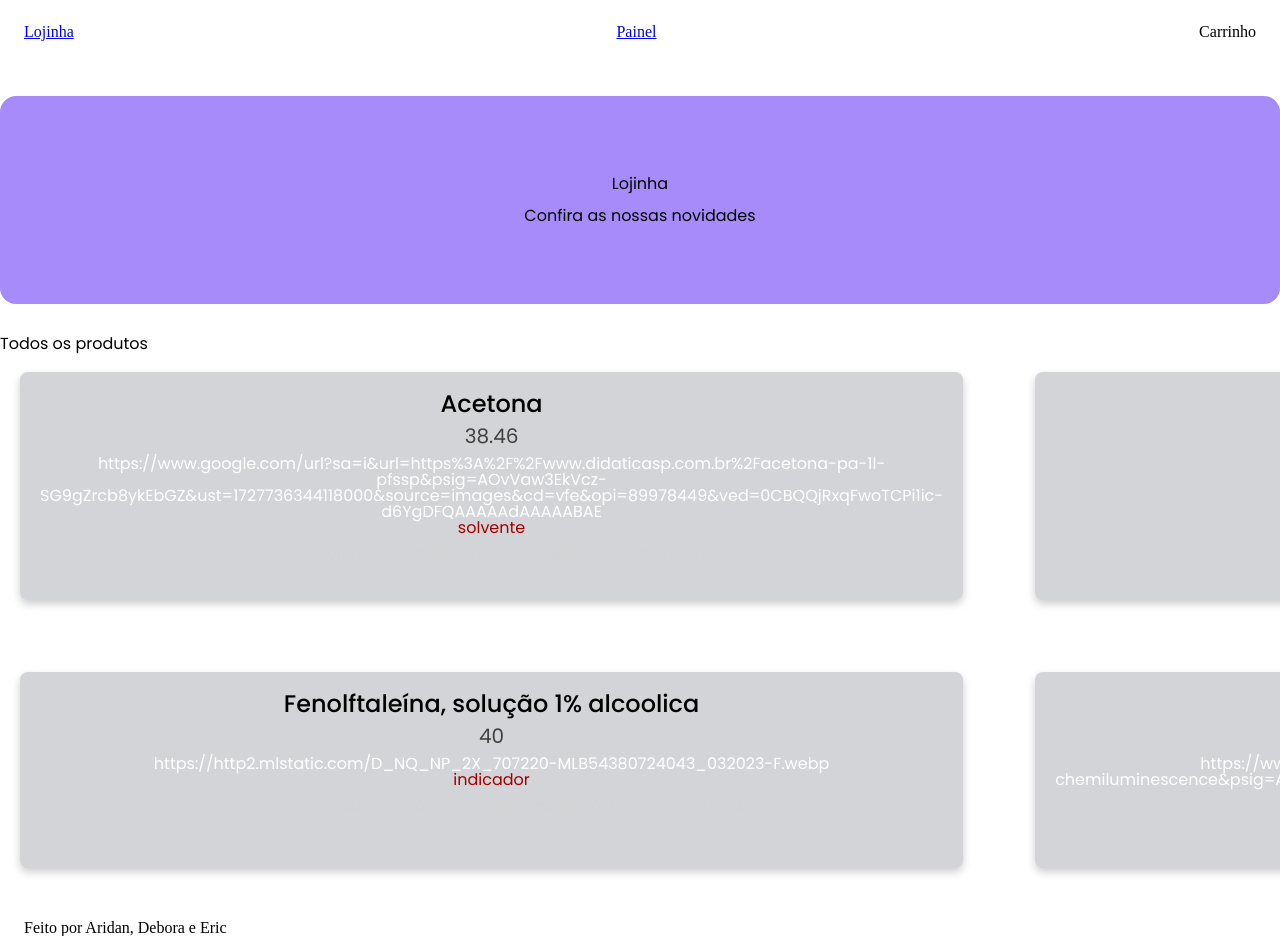
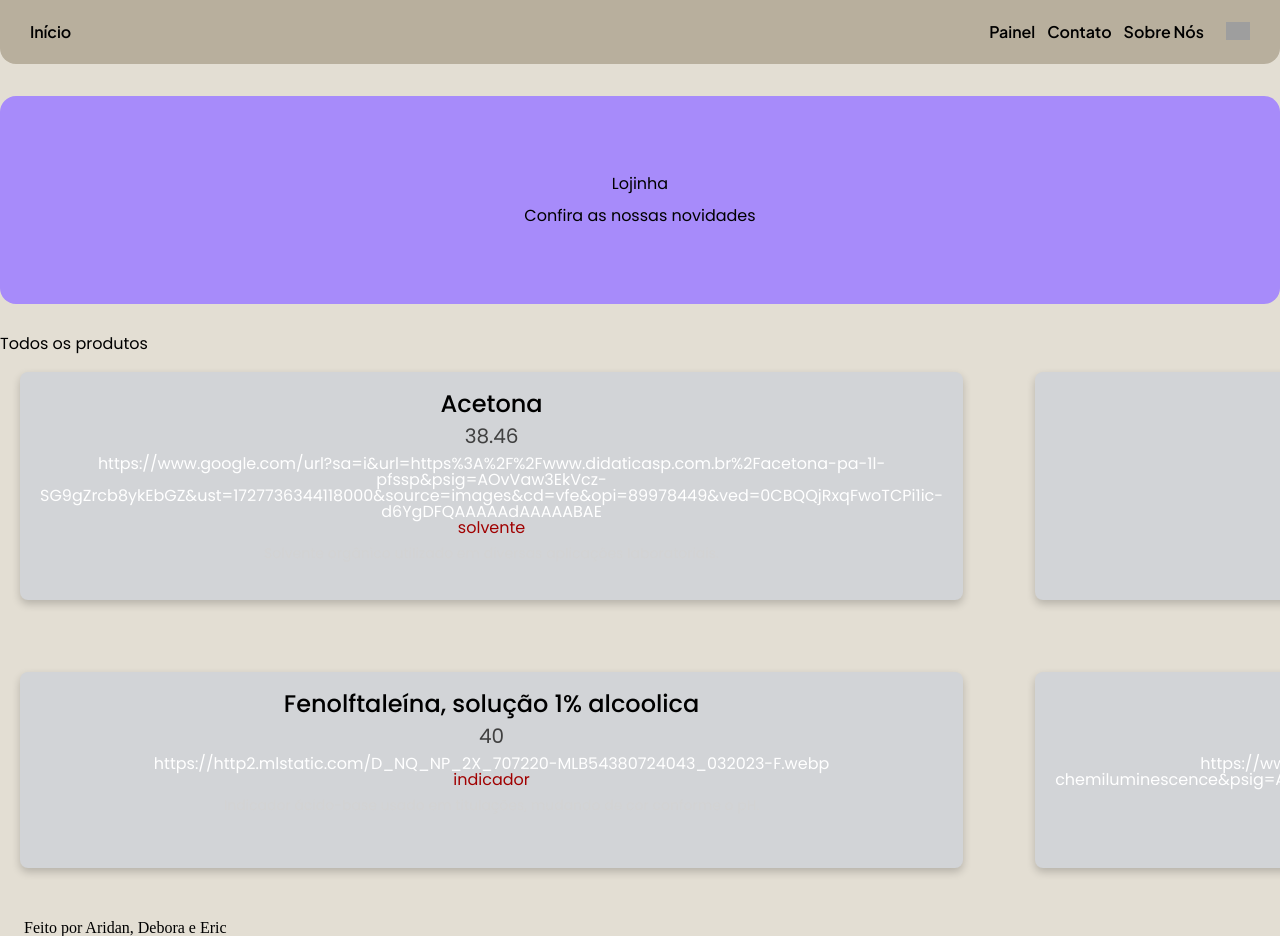
Before and after one commit to aridanpantoja/e-commerce, a website built with Vite: page index.html in a window 1280 px wide. Shown: the top 936 px of the page. Built offline with nearby package versions, Linux system fonts and the light colour scheme; grey boxes are pictures that could not be loaded.

Commit message:
:sparkles:feat: add header customizations

```diff
--- a/src/components/Header/Header.css
+++ b/src/components/Header/Header.css
@@ -5,4 +5,22 @@
 
     width: 100%;
     height: 64px;
+    padding: 10px 30px;
+    border-radius: 0px 0px 16px 16px;
+
+    background-color: #b8af9d;
+
+    font-family: 'Plus Jakarta Sans', sans-serif;
+    font-weight: 600;
 }
+
+.navbar__items {
+    display: flex;
+    align-items: center;
+    gap: 12px;
+}
+
+.navbar__items a img {
+    margin-left: 10px;
+    width: 24px;
+}
--- a/src/components/Header/index.ts
+++ b/src/components/Header/index.ts
@@ -7,16 +7,18 @@ export class Header {
     }
 
     render() {
-        return `
-            <div class="navbar">
-                <a href="/"><span>Lojinha</span></a>
+        return /*HTML*/ `
+            <nav class="navbar">
+                <a href="/"><span>Início</span></a>
 
-                <nav>
-                    <a href="/admin">Painel</a>
-                </nav>
+                <ul class="navbar__items">
+                    <li><a href="/admin">Painel</a></li>
+                    <li><a href="/contact">Contato</a></li>
+                    <li><a href="#">Sobre Nós</a></li>
+                    <li><a href="#"><img src="https://img.icons8.com/?size=100&id=84996&format=png&color=000000" alt="Icone carrinho de compras"></a></li>
+                </ul>
 
-                <span>Carrinho</span>
-            </div>
+            </nav>
         `
     }
 }
--- a/src/styles/globals.css
+++ b/src/styles/globals.css
@@ -11,6 +11,7 @@ body {
     align-items: center;
     flex-direction: column;
     min-height: 100vh;
+    background-color: #e3ded3;
 }
 
 main {
@@ -19,7 +20,16 @@ main {
     flex-grow: 1;
 }
 
-#header,
+a {
+    text-decoration: none;
+    color: inherit;
+}
+
+#header {
+    width: 100%;
+    max-width: 1280px;
+}
+
 #app,
 #footer {
     width: 100%;
```
